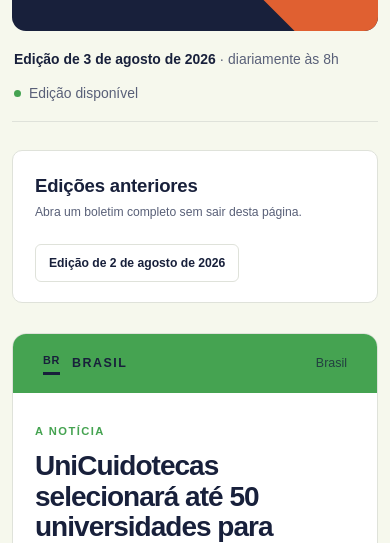
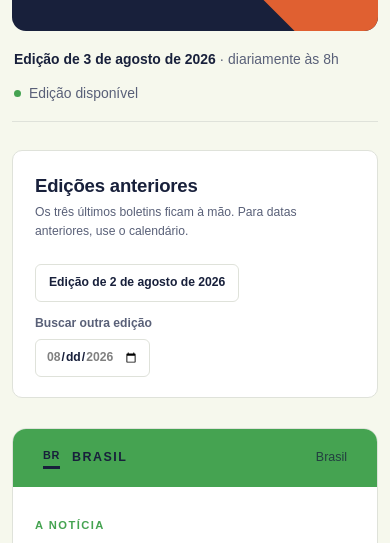
Before and after one commit to alumnieb/boletim-educa-o, a plain HTML site: page boletim-educacao.html in a window 390 px wide. Shown: the part 240-783 px from the top of the page. Drawn offline with Linux system fonts and the light colour scheme.

Commit message:
Adiciona calendário ao arquivo de edições

```diff
--- a/boletim-educacao.html
+++ b/boletim-educacao.html
@@ -179,6 +179,44 @@
       flex-wrap: wrap;
       justify-content: flex-end;
       gap: 8px;
+    }
+
+    .archive-controls {
+      display: grid;
+      gap: 12px;
+      justify-items: end;
+    }
+
+    .archive-calendar {
+      display: flex;
+      align-items: center;
+      gap: 10px;
+      color: var(--muted);
+      font-size: .76rem;
+      font-weight: 700;
+    }
+
+    .archive-calendar input {
+      min-height: 38px;
+      padding: 7px 10px;
+      border: 1px solid var(--line);
+      border-radius: 6px;
+      color: var(--ink);
+      background: #fff;
+      font: inherit;
+      cursor: pointer;
+    }
+
+    .archive-calendar input:focus-visible {
+      outline: 3px solid rgba(69, 163, 81, .24);
+      outline-offset: 2px;
+      border-color: var(--green);
+    }
+
+    .archive-feedback {
+      margin: 0;
+      color: var(--coral);
+      font-size: .76rem;
     }
 
     .archive-button {
@@ -629,6 +667,8 @@
       .masthead-brand::before { width: 64px; height: 64px; font-size: 1.15rem; }
       .archive-panel { grid-template-columns: 1fr; }
       .archive-list { justify-content: flex-start; }
+      .archive-controls { justify-items: start; }
+      .archive-calendar { align-items: flex-start; flex-direction: column; gap: 6px; }
       .story { padding: 30px 22px 12px; }
       .article { margin: 22px 12px 16px; padding: 27px 23px 30px; }
       .podcast { margin: 0 12px 12px; padding: 25px 23px 27px; }
@@ -666,9 +706,16 @@
     <nav id="archive-panel" class="archive-panel" aria-label="Arquivo de edições" hidden>
       <div>
         <h2 class="archive-title">Edições anteriores</h2>
-        <p class="archive-help">Abra um boletim completo sem sair desta página.</p>
+        <p class="archive-help">Os três últimos boletins ficam à mão. Para datas anteriores, use o calendário.</p>
       </div>
-      <div id="archive-list" class="archive-list"></div>
+      <div class="archive-controls">
+        <div id="archive-list" class="archive-list" aria-label="Três edições anteriores"></div>
+        <label class="archive-calendar" for="archive-date">
+          <span>Buscar outra edição</span>
+          <input id="archive-date" type="date" aria-describedby="archive-feedback">
+        </label>
+        <p id="archive-feedback" class="archive-feedback" role="status" hidden></p>
+      </div>
     </nav>
 
     <section id="empty-state" class="empty-state">
@@ -1019,7 +1066,10 @@
       const updatedAt = document.getElementById('updated-at');
       const archivePanel = document.getElementById('archive-panel');
       const archiveList = document.getElementById('archive-list');
+      const archiveDate = document.getElementById('archive-date');
+      const archiveFeedback = document.getElementById('archive-feedback');
       const archivedEditions = Array.isArray(data.archive) ? data.archive : [];
+      const archiveByDate = new Map(archivedEditions.map(edition => [edition.editionDate, edition]));
 
       const showEdition = (edition, archived = false) => {
         if (!edition?.brazil || !edition?.world) return;
@@ -1036,16 +1086,25 @@
         archiveList.querySelectorAll('[data-edition-date]').forEach(button => {
           button.classList.toggle('active', button.dataset.editionDate === edition.editionDate);
         });
+        archiveDate.value = archived ? edition.editionDate : '';
+        archiveFeedback.hidden = true;
         const backButton = document.getElementById('back-to-current');
         if (backButton) backButton.hidden = !archived;
       };
 
       if (archivedEditions.length) {
+        const quickEditions = archivedEditions.slice(0, 3);
+        const archiveDates = archivedEditions
+          .map(edition => edition.editionDate)
+          .filter(Boolean)
+          .sort();
         archivePanel.hidden = false;
+        archiveDate.min = archiveDates[0];
+        archiveDate.max = archiveDates[archiveDates.length - 1];
         archiveList.innerHTML = `
           <button id="back-to-current" class="archive-button back" type="button" hidden>Voltar à edição atual</button>
-          ${archivedEditions.map((edition, index) => `
-            <button class="archive-button" type="button" data-edition-date="${escapeHtml(edition.editionDate)}" data-archive-index="${index}">
+          ${quickEditions.map(edition => `
+            <button class="archive-button" type="button" data-edition-date="${escapeHtml(edition.editionDate)}">
               ${escapeHtml(edition.edition || edition.editionDate)}
             </button>`).join('')}`;
         archiveList.addEventListener('click', event => {
@@ -1053,10 +1112,25 @@
           if (!button) return;
           if (button.id === 'back-to-current') {
             showEdition(data, false);
-          } else if (button.dataset.archiveIndex !== undefined) {
-            showEdition(archivedEditions[Number(button.dataset.archiveIndex)], true);
+          } else if (button.dataset.editionDate) {
+            const edition = archiveByDate.get(button.dataset.editionDate);
+            if (edition) showEdition(edition, true);
           }
           document.querySelector('.edition-bar').scrollIntoView({ behavior: 'smooth', block: 'start' });
+        });
+        archiveDate.addEventListener('change', () => {
+          if (!archiveDate.value) {
+            showEdition(data, false);
+            return;
+          }
+          const edition = archiveByDate.get(archiveDate.value);
+          if (edition) {
+            showEdition(edition, true);
+            document.querySelector('.edition-bar').scrollIntoView({ behavior: 'smooth', block: 'start' });
+            return;
+          }
+          archiveFeedback.textContent = 'Não há boletim arquivado nessa data.';
+          archiveFeedback.hidden = false;
         });
       }
 
```
